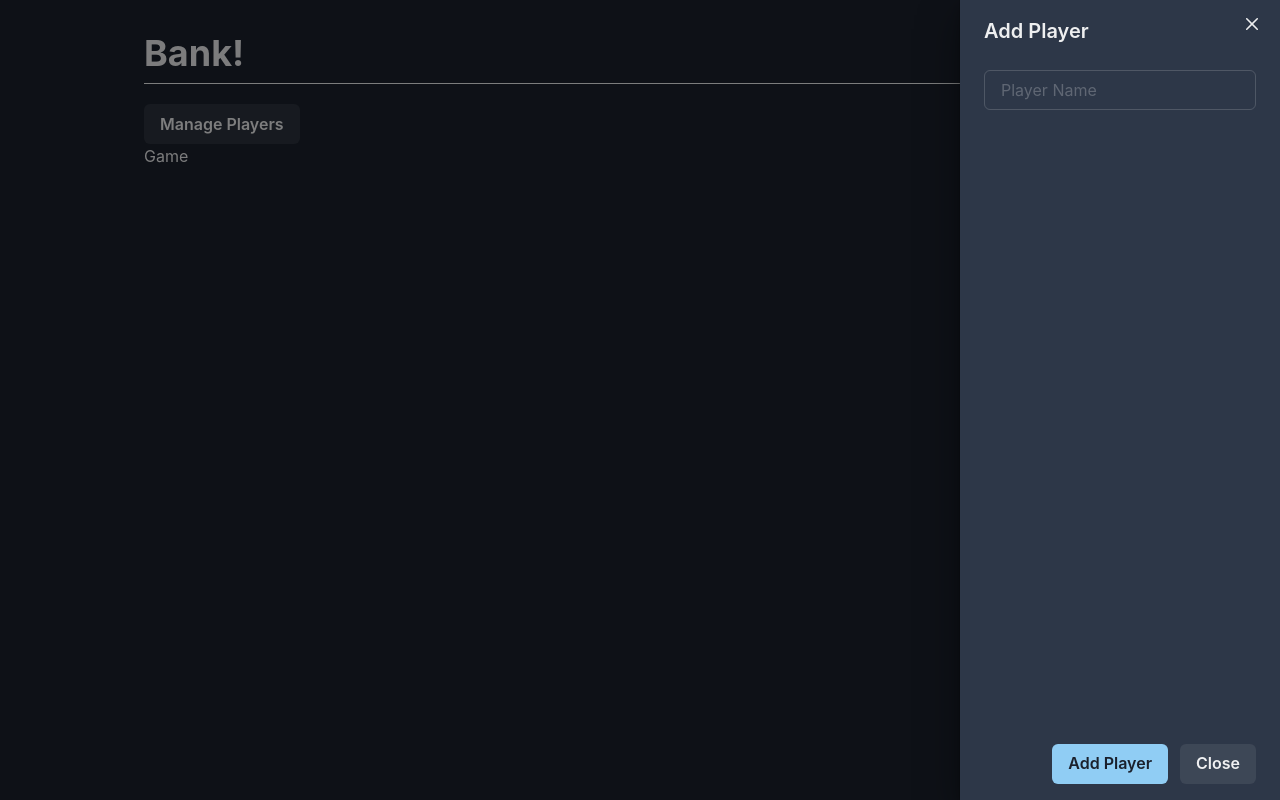
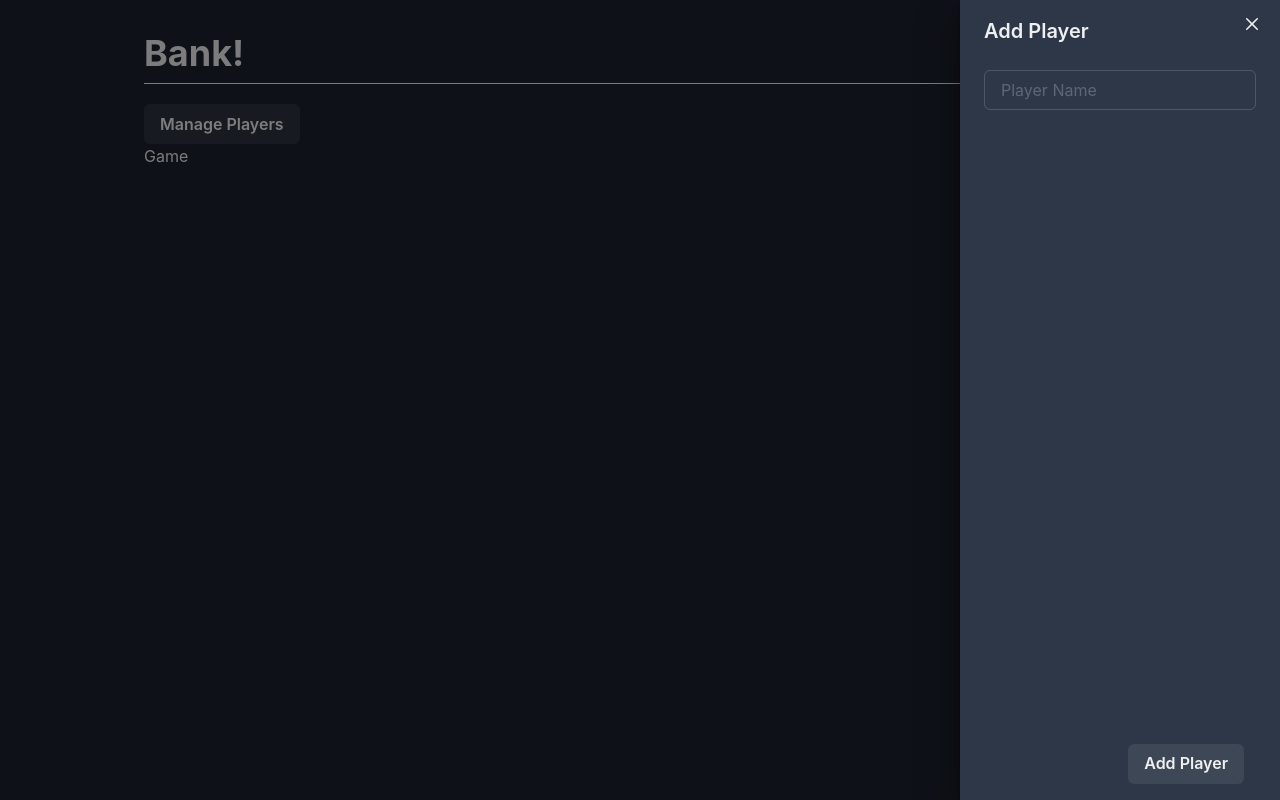
Before and after one commit to BankGameApp/Bank, a Next.js app: page / in a window 1280 px wide. Both pictures are taken after a click on the button "Manage Players". Built offline with nearby package versions, Linux system fonts and the light colour scheme.

Commit message:
cleaned up drawer

```diff
--- a/components/PlayerDrawer.jsx
+++ b/components/PlayerDrawer.jsx
@@ -74,10 +74,9 @@ const PlayerDrawer = () => {
             </List>
           </DrawerBody>
           <DrawerFooter>
-            <Button colorScheme="blue" mr={3} onClick={addPlayer}>
+            <Button mr={3} onClick={addPlayer}>
               Add Player
             </Button>
-            <Button onClick={onClose}>Close</Button>
           </DrawerFooter>
         </DrawerContent>
       </Drawer>
```
